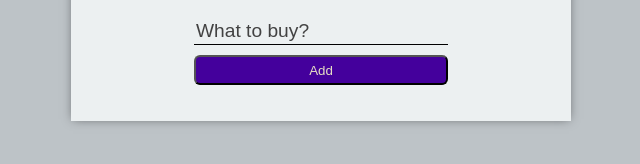
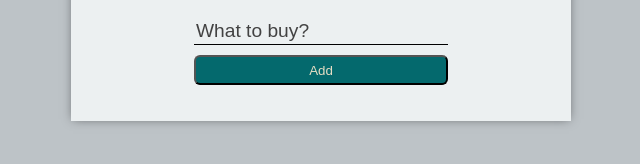
Before and after one commit to nikolajnowicki/git-uppgift, a website built with Vite: page index.html in a window 1280 px wide. Shown: the part 202-366 px from the top of the page, without its empty margins (319-959 px from the left). Built offline with nearby package versions, Linux system fonts and the light colour scheme.

Commit message:
Color change button for cherypick

```diff
--- a/src/scss/_site.scss
+++ b/src/scss/_site.scss
@@ -6,7 +6,7 @@ body {
 }
 
 button {
-  background-color: #44009c;
+  background-color: #04696d;
   border-radius: 6px;
   color: rgb(230, 221, 196);
 }
```
Also changed, not shown: src/scss/style.css.
